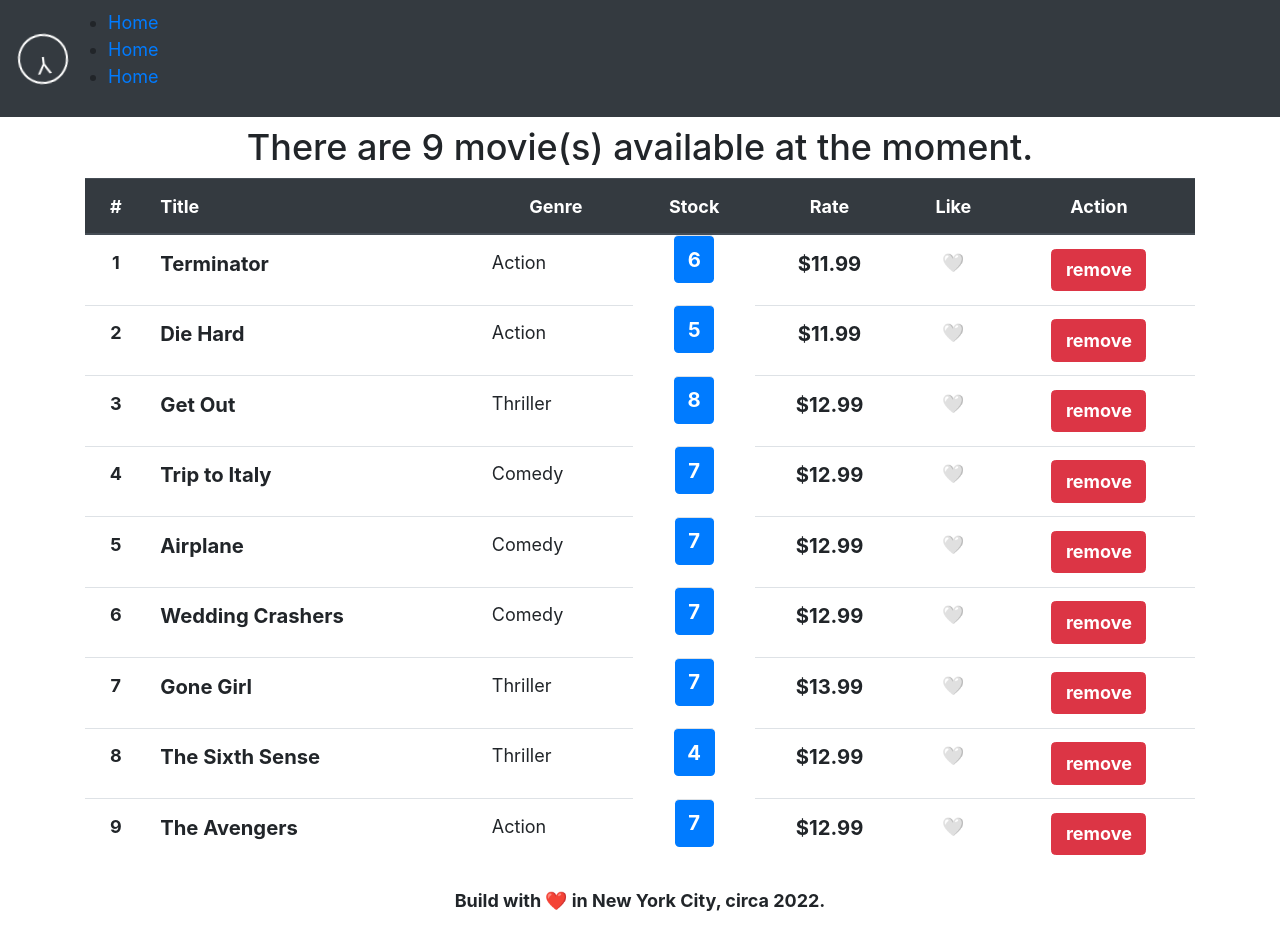
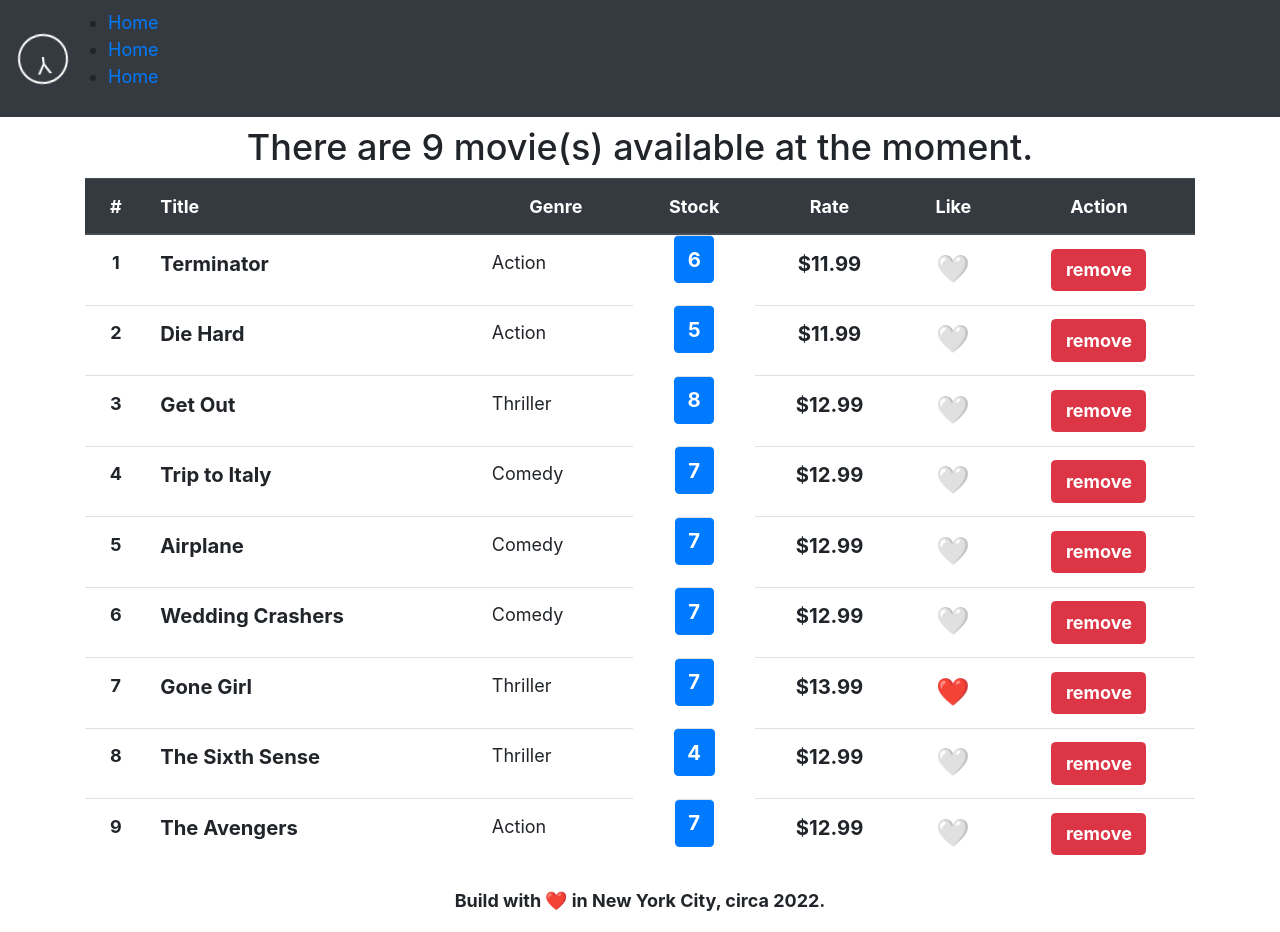
Before and after one commit to iamserda/Youdeo, a React (Create React App) app: page / in a window 1280 px wide. Built offline with nearby package versions, Linux system fonts and the light colour scheme.

Commit message:
likes buttons are working fully.

```diff
--- a/src/App.js
+++ b/src/App.js
@@ -10,13 +10,25 @@
     this.state = {
       movies: MovieService.getMovies(),
     };
-    this.stateUpdator = this.stateUpdator.bind(this);
+    this.deleteFunc = this.deleteFunc.bind(this);
+    this.updateLike = this.updateLike.bind(this);
   }
 
-  stateUpdator(id) {
+  deleteFunc(id) {
     const newState = MovieService.deleteMovie(id);
     this.setState(newState);
+  }
 
+  updateLike(id) {
+    const newState = this.state.movies.map((movie) => {
+      if (movie._id === id) {
+        const newMovie = { ...movie, like: !movie.like };
+        console.log(movie._id, id);
+        return newMovie;
+      }
+      return { ...movie };
+    });
+    this.setState({ movies: newState });
   }
 
   render() {
@@ -24,7 +36,11 @@
     return (
       <div className="App" id="App">
         <Header />
-        <Main movies={this.state.movies} deleteFunc={this.stateUpdator} />
+        <Main
+          movies={this.state.movies}
+          deleteFunc={this.deleteFunc}
+          updateLike={this.updateLike}
+        />
         <Footer />
       </div>
     );
--- a/src/components/Row.jsx
+++ b/src/components/Row.jsx
@@ -1,6 +1,7 @@
 import React from "react";
 
 function Row(props) {
+  // console.log(props);
   const { movie, deleteFunc, index } = props;
   const { title, genre, numberInStock: stock, dailyRentalRate: rate } = movie;
   const { name } = genre;
@@ -26,8 +27,14 @@
         ${rate + 9.49}
       </td>
       <td>
-        <span onClick={(e) =>{
-        }}>🤍</span>
+        <span
+          style={{ fontSize: "1.5rem" }}
+          onClick={() => {
+            props.updateLike(movie._id);
+          }}
+        >
+          {props.movie.like ? "❤️" : "🤍"}
+        </span>
       </td>
       <td>
         <button
--- a/src/components/Table.jsx
+++ b/src/components/Table.jsx
@@ -2,10 +2,12 @@
 import Row from "./Row";
 
 function Table(props) {
-  const { movies, deleteFunc } = props;
+  const { movies, deleteFunc, updateLike } = props;
   // console.log(props);
   const movieRows = movies.map((movie, index) => {
-    return <Row key={"row-" + index} {...{ movie, deleteFunc, index }} />;
+    return (
+      <Row key={"row-" + index} {...{ movie, deleteFunc, updateLike, index }} />
+    );
   });
 
   return (
--- a/src/services/fakeMovieService.js
+++ b/src/services/fakeMovieService.js
@@ -53,7 +53,7 @@
     _id: "5b21ca3eeb7f6fbccd47181e",
     title: "Gone Girl",
     genre: { _id: "5b21ca3eeb7f6fbccd471820", name: "Thriller" },
-    like: false,
+    like: true,
     numberInStock: 7,
     dailyRentalRate: 4.5,
   },
@@ -89,6 +89,7 @@
   movieInDb.genre = genresAPI.genres.find((g) => g._id === movie.genreId);
   movieInDb.numberInStock = movie.numberInStock;
   movieInDb.dailyRentalRate = movie.dailyRentalRate;
+  movieInDb.like = movie.like;
 
   if (!movieInDb._id) {
     movieInDb._id = Date.now();
```
